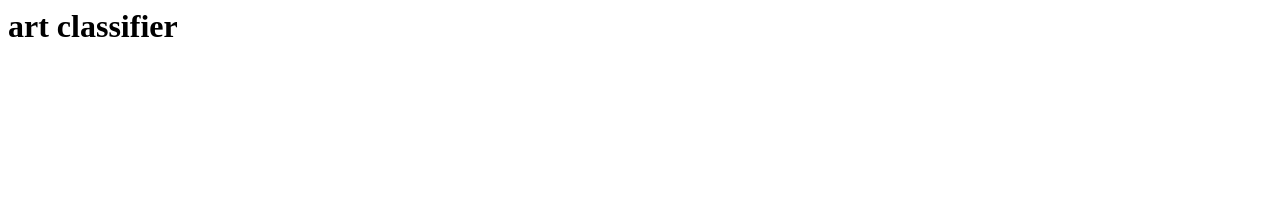
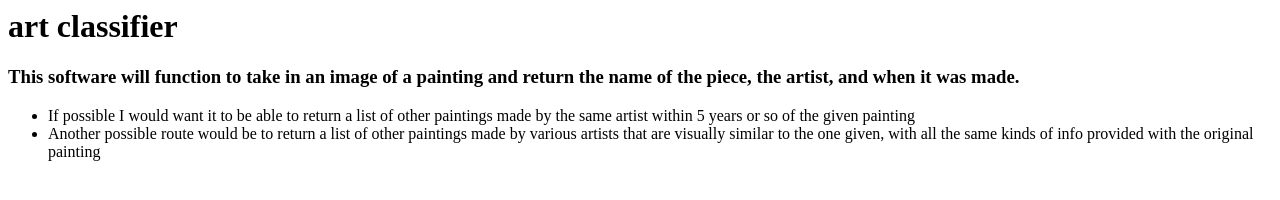
Before and after one commit to bgizaw/art-classifier-proposal, a plain HTML site: page index.html in a window 1280 px wide. Drawn offline with Linux system fonts and the light colour scheme.

Commit message:
Update index.html

```diff
--- a/index.html
+++ b/index.html
@@ -1 +1,8 @@
 <h1>art classifier</h1>
+
+<h3>This software will  function to take in an image of a painting and return the name of the piece, the artist, and when it was made.</h3>
+
+<ul>
+  <li>If possible I would want it to be able to return a list of other paintings made by the same artist within 5 years or so of the given painting</li>
+  <li>Another possible route would be to return a list of other paintings made by various artists that are visually similar to the one given, with all the same kinds of info provided with the original painting</li>
+</ul>
```
